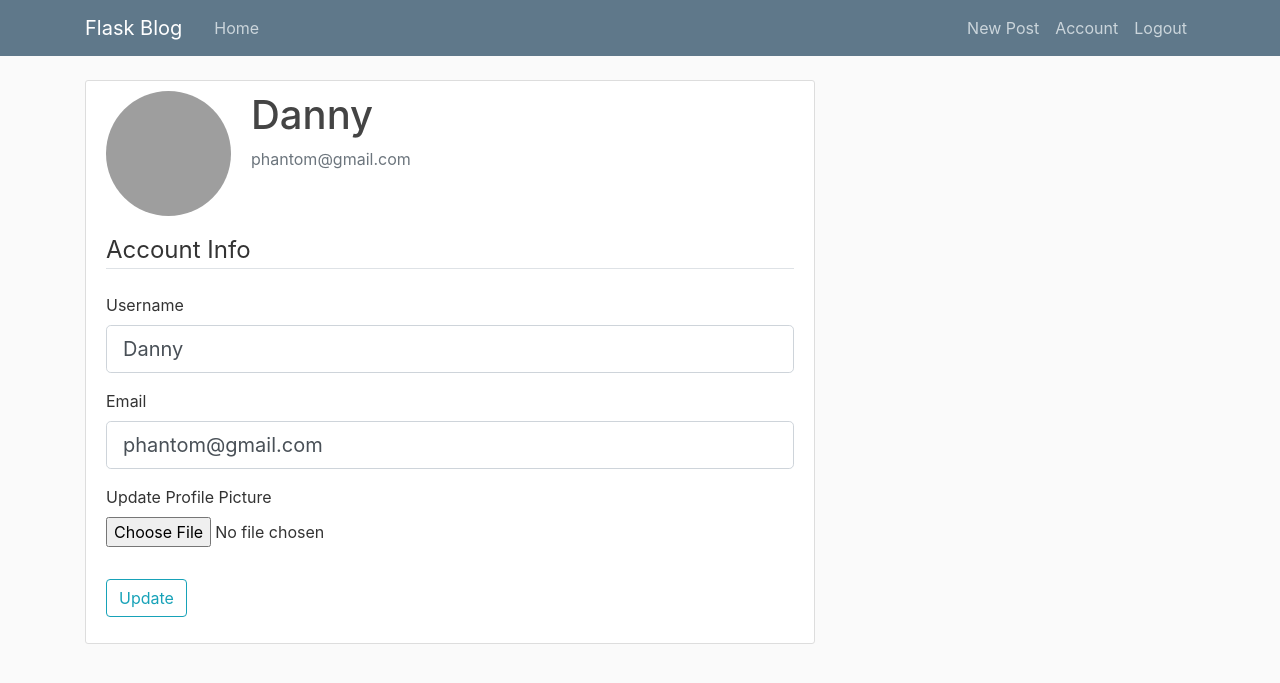
After one commit to ranjitha/AppSecProjects, a Flask app: page /account in a window 1280 px wide. The commit adds this page. Shown: the top 683 px of the page. Run offline with Flask 2, Linux system fonts and the light colour scheme; a user stored in the database is signed in; parts of the project's set-up code (start-up, migrations or seed data) failed here and were passed over; some libraries are stand-ins or nearby versions; grey boxes are pictures that could not be loaded.

Commit message:
Functional Blogging App

```diff
--- a/app/app/__init__.py
+++ b/app/app/__init__.py
@@ -1,11 +1,15 @@
 from flask import Flask
 from flask_sqlalchemy import SQLAlchemy
 from flask_bcrypt import Bcrypt
+from flask_login import LoginManager
 
 app = Flask(__name__)
 app.config['SECRET_KEY'] = '5791628bb0b13ce0c676dfde280ba245'
 app.config['SQLALCHEMY_DATABASE_URI'] = 'sqlite:///site.db'
 db = SQLAlchemy(app)
 bcrypt = Bcrypt(app)
+login_manager = LoginManager(app)
+login_manager.login_view = 'login'
+login_manager.login_message_category = 'info'
 
 from app import routes
--- a/app/app/forms.py
+++ b/app/app/forms.py
@@ -1,6 +1,9 @@
 from flask_wtf import FlaskForm
-from wtforms import StringField, PasswordField, SubmitField, BooleanField
-from wtforms.validators import DataRequired, Length, Email, EqualTo
+from flask_wtf.file import FileField, FileAllowed
+from flask_login import current_user
+from wtforms import StringField, PasswordField, SubmitField, BooleanField, TextAreaField
+from wtforms.validators import DataRequired, Length, Email, EqualTo, ValidationError
+from app.models import User
 
 
 class RegistrationForm(FlaskForm):
@@ -13,6 +16,16 @@ class RegistrationForm(FlaskForm):
                                      validators=[DataRequired(), EqualTo('password')])
     submit = SubmitField('Sign Up')
 
+    def validate_username(self, username):
+        user = User.query.filter_by(username=username.data).first()
+        if user:
+            raise ValidationError('That username is taken. Please choose a different one.')
+
+    def validate_email(self, email):
+        user = User.query.filter_by(email=email.data).first()
+        if user:
+            raise ValidationError('That email is taken. Please choose a different one.')
+
 
 class LoginForm(FlaskForm):
     email = StringField('Email',
@@ -20,3 +33,30 @@ class LoginForm(FlaskForm):
     password = PasswordField('Password', validators=[DataRequired()])
     remember = BooleanField('Remember Me')
     submit = SubmitField('Login')
+
+
+class UpdateAccountForm(FlaskForm):
+    username = StringField('Username',
+                           validators=[DataRequired(), Length(min=2, max=20)])
+    email = StringField('Email',
+                        validators=[DataRequired(), Email()])
+    picture = FileField('Update Profile Picture', validators=[FileAllowed(['jpg', 'png'])])
+    submit = SubmitField('Update')
+
+    def validate_username(self, username):
+        if username.data != current_user.username:
+            user = User.query.filter_by(username=username.data).first()
+            if user:
+                raise ValidationError('That username is taken. Please choose a different one.')
+
+    def validate_email(self, email):
+        if email.data != current_user.email:
+            user = User.query.filter_by(email=email.data).first()
+            if user:
+                raise ValidationError('That email is taken. Please choose a different one.')
+
+
+class PostForm(FlaskForm):
+    title = StringField('Title', validators=[DataRequired()])
+    content = TextAreaField('Content', validators=[DataRequired()])
+    submit = SubmitField('Post')
--- a/app/app/routes.py
+++ b/app/app/routes.py
@@ -1,55 +1,139 @@
-from flask import render_template, url_for, flash, redirect
+import os
+import secrets
+from PIL import Image
+from flask import render_template, url_for, flash, redirect, request, abort
 from app import app, db, bcrypt
-from app.forms import RegistrationForm, LoginForm
+from app.forms import RegistrationForm, LoginForm, UpdateAccountForm, PostForm
 from app.models import User, Post
-
-posts = [
-    {
-        'author': 'Corey Schafer',
-        'title': 'Blog Post 1',
-        'content': 'First post content',
-        'date_posted': 'April 20, 2018'
-    },
-    {
-        'author': 'Jane Doe',
-        'title': 'Blog Post 2',
-        'content': 'Second post content',
-        'date_posted': 'April 21, 2018'
-    }
-]
+from flask_login import login_user, current_user, logout_user, login_required
 
 
 @app.route("/")
 @app.route("/home")
 def home():
+    posts = Post.query.all()
     return render_template('home.html', posts=posts)
-
-
-@app.route("/about")
-def about():
-    return render_template('about.html', title='About')
 
 
 @app.route("/register", methods=['GET', 'POST'])
 def register():
+    if current_user.is_authenticated:
+        return redirect(url_for('home'))
     form = RegistrationForm()
     if form.validate_on_submit():
-        hashed_password = bcrypt.genereate_password_hash(form.password.data).decode('utf-8')
-        user - User(username = form.username.data, email = form.email.data, password = hashed_password)
+        #hashed_password = bcrypt.generate_password_hash(form.password.data).decode('utf-8')
+        user = User(username=form.username.data, email=form.email.data, password=form.password.data)
         db.session.add(user)
         db.session.commit()
-        flash(f'Account created for {form.username.data}!', 'success')
+        flash('Your account has been created! You are now able to log in', 'success')
         return redirect(url_for('login'))
     return render_template('register.html', title='Register', form=form)
 
 
 @app.route("/login", methods=['GET', 'POST'])
 def login():
+    if current_user.is_authenticated:
+        return redirect(url_for('home'))
     form = LoginForm()
     if form.validate_on_submit():
-        if form.email.data == 'admin@blog.com' and form.password.data == 'password':
-            flash('You have been logged in!', 'success')
-            return redirect(url_for('home'))
+        user = User.query.filter_by(email=form.email.data).first()
+        if user and user.password == form.password.data:
+            login_user(user, remember=form.remember.data)
+            next_page = request.args.get('next')
+            return redirect(next_page) if next_page else redirect(url_for('home'))
         else:
-            flash('Login Unsuccessful. Please check username and password', 'danger')
+            flash('Login Unsuccessful. Please check email and password', 'danger')
     return render_template('login.html', title='Login', form=form)
+
+
+@app.route("/logout")
+def logout():
+    logout_user()
+    return redirect(url_for('home'))
+
+
+def save_picture(form_picture):
+    random_hex = secrets.token_hex(8)
+    _, f_ext = os.path.splitext(form_picture.filename)
+    picture_fn = random_hex + f_ext
+    picture_path = os.path.join(app.root_path, 'static/profile_pics', picture_fn)
+
+    output_size = (125, 125)
+    i = Image.open(form_picture)
+    i.thumbnail(output_size)
+    i.save(picture_path)
+
+    return picture_fn
+
+
+@app.route("/account", methods=['GET', 'POST'])
+@login_required
+def account():
+    form = UpdateAccountForm()
+    if form.validate_on_submit():
+        if form.picture.data:
+            picture_file = save_picture(form.picture.data)
+            current_user.image_file = picture_file
+        current_user.username = form.username.data
+        current_user.email = form.email.data
+        db.session.commit()
+        flash('Your account has been updated!', 'success')
+        return redirect(url_for('account'))
+    elif request.method == 'GET':
+        form.username.data = current_user.username
+        form.email.data = current_user.email
+    image_file = url_for('static', filename='profile_pics/' + current_user.image_file)
+    return render_template('account.html', title='Account',
+                           image_file=image_file, form=form)
+
+
+@app.route("/post/new", methods=['GET', 'POST'])
+@login_required
+def new_post():
+    form = PostForm()
+    if form.validate_on_submit():
+        post = Post(title=form.title.data, content=form.content.data, author=current_user)
+        db.session.add(post)
+        db.session.commit()
+        flash('Your post has been created!', 'success')
+        return redirect(url_for('home'))
+    return render_template('create_post.html', title='New Post',
+                           form=form, legend='New Post')
+
+
+@app.route("/post/<int:post_id>")
+def post(post_id):
+    post = Post.query.get_or_404(post_id)
+    return render_template('post.html', title=post.title, post=post)
+
+
+@app.route("/post/<int:post_id>/update", methods=['GET', 'POST'])
+@login_required
+def update_post(post_id):
+    post = Post.query.get_or_404(post_id)
+    if post.author != current_user:
+        abort(403)
+    form = PostForm()
+    if form.validate_on_submit():
+        post.title = form.title.data
+        post.content = form.content.data
+        db.session.commit()
+        flash('Your post has been updated!', 'success')
+        return redirect(url_for('post', post_id=post.id))
+    elif request.method == 'GET':
+        form.title.data = post.title
+        form.content.data = post.content
+    return render_template('create_post.html', title='Update Post',
+                           form=form, legend='Update Post')
+
+
+@app.route("/post/<int:post_id>/delete", methods=['POST'])
+@login_required
+def delete_post(post_id):
+    post = Post.query.get_or_404(post_id)
+    if post.author != current_user:
+        abort(403)
+    db.session.delete(post)
+    db.session.commit()
+    flash('Your post has been deleted!', 'success')
+    return redirect(url_for('home'))
--- a/app/app/templates/about.html
+++ /dev/null
@@ -1,4 +0,0 @@
-{% extends "layout.html" %}
-{% block content %}
-    <h1>About Page</h1>
-{% endblock content %}
--- /dev/null
+++ b/app/app/templates/account.html
@@ -0,0 +1,57 @@
+{% extends "layout.html" %}
+{% block content %}
+    <div class="content-section">
+      <div class="media">
+        <img class="rounded-circle account-img" src="{{ image_file }}">
+        <div class="media-body">
+          <h2 class="account-heading">{{ current_user.username }}</h2>
+          <p class="text-secondary">{{ current_user.email }}</p>
+        </div>
+      </div>
+        <form method="POST" action="" enctype="multipart/form-data">
+            {{ form.hidden_tag() }}
+            <fieldset class="form-group">
+                <legend class="border-bottom mb-4">Account Info</legend>
+                <div class="form-group">
+                    {{ form.username.label(class="form-control-label") }}
+
+                    {% if form.username.errors %}
+                        {{ form.username(class="form-control form-control-lg is-invalid") }}
+                        <div class="invalid-feedback">
+                            {% for error in form.username.errors %}
+                                <span>{{ error }}</span>
+                            {% endfor %}
+                        </div>
+                    {% else %}
+                        {{ form.username(class="form-control form-control-lg") }}
+                    {% endif %}
+                </div>
+                <div class="form-group">
+                    {{ form.email.label(class="form-control-label") }}
+                    {% if form.email.errors %}
+                        {{ form.email(class="form-control form-control-lg is-invalid") }}
+                        <div class="invalid-feedback">
+                            {% for error in form.email.errors %}
+                                <span>{{ error }}</span>
+                            {% endfor %}
+                        </div>
+                    {% else %}
+                        {{ form.email(class="form-control form-control-lg") }}
+                    {% endif %}
+                </div>
+                <div class="form-group">
+                    {{ form.picture.label() }}
+                    {{ form.picture(class="form-control-file") }}
+                    {% if form.picture.errors %}
+                        {% for error in form.picture.errors %}
+                            <span class="text-danger">{{ error }}</span></br>
+                        {% endfor %}
+                    {% endif %}
+                </div>
+            </fieldset>
+            <div class="form-group">
+                {{ form.submit(class="btn btn-outline-info") }}
+            </div>
+        </form>
+    </div>
+{% endblock content %}
--- a/app/app/templates/layout.html
+++ b/app/app/templates/layout.html
@@ -27,12 +27,17 @@
           <div class="collapse navbar-collapse" id="navbarToggle">
             <div class="navbar-nav mr-auto">
               <a class="nav-item nav-link" href="{{ url_for('home') }}">Home</a>
-              <a class="nav-item nav-link" href="{{ url_for('about') }}">About</a>
             </div>
             <!-- Navbar Right Side -->
             <div class="navbar-nav">
-              <a class="nav-item nav-link" href="{{ url_for('login') }}">Login</a>
-              <a class="nav-item nav-link" href="{{ url_for('register') }}">Register</a>
+              {% if current_user.is_authenticated %}
+                <a class="nav-item nav-link" href="{{ url_for('new_post') }}">New Post</a>
+                <a class="nav-item nav-link" href="{{ url_for('account') }}">Account</a>
+                <a class="nav-item nav-link" href="{{ url_for('logout') }}">Logout</a>
+              {% else %}
+                <a class="nav-item nav-link" href="{{ url_for('login') }}">Login</a>
+                <a class="nav-item nav-link" href="{{ url_for('register') }}">Register</a>
+              {% endif %}
             </div>
           </div>
         </div>
@@ -52,19 +57,6 @@
           {% endwith %}
           {% block content %}{% endblock %}
         </div>
-        <div class="col-md-4">
-          <div class="content-section">
-            <h3>Our Sidebar</h3>
-            <p class='text-muted'>You can put any information here you'd like.
-              <ul class="list-group">
-                <li class="list-group-item list-group-item-light">Latest Posts</li>
-                <li class="list-group-item list-group-item-light">Announcements</li>
-                <li class="list-group-item list-group-item-light">Calendars</li>
-                <li class="list-group-item list-group-item-light">etc</li>
-              </ul>
-            </p>
-          </div>
-        </div>
       </div>
     </main>
 
```
Also changed, not shown: app/app/models.py (+8 -2 lines), app/app/templates/create_post.html (added, +40 -0 lines), app/app/templates/home.html (+4 -3 lines), app/app/templates/post.html (added, +39 -0 lines), app/app/site.db (added), app/site.db (deleted).
